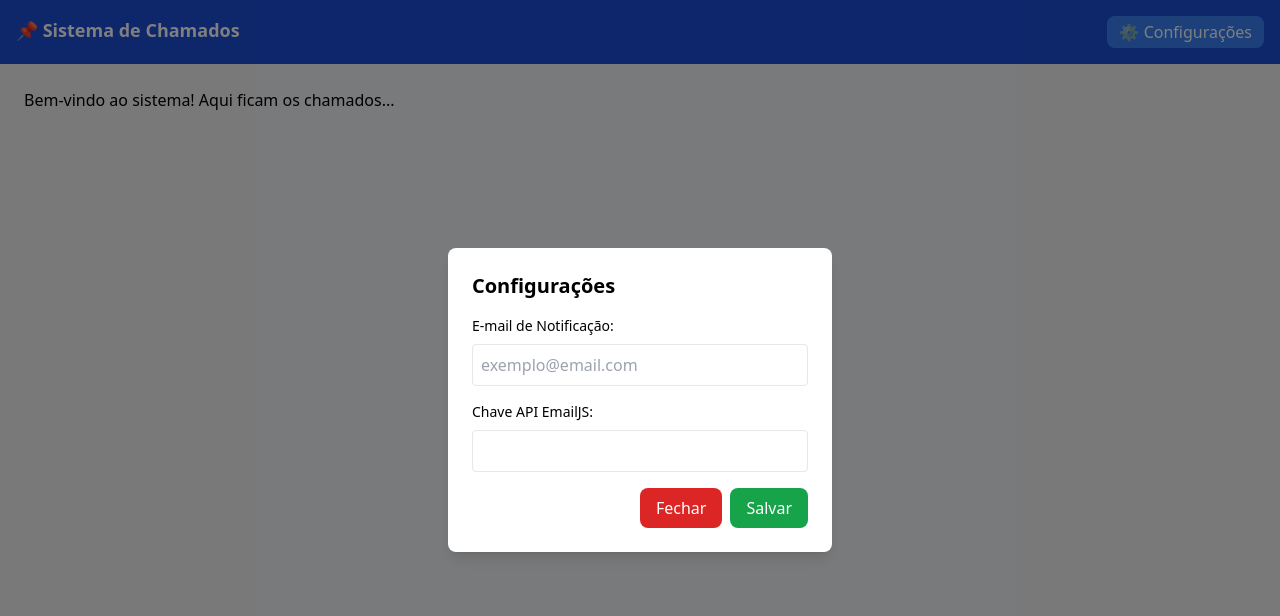
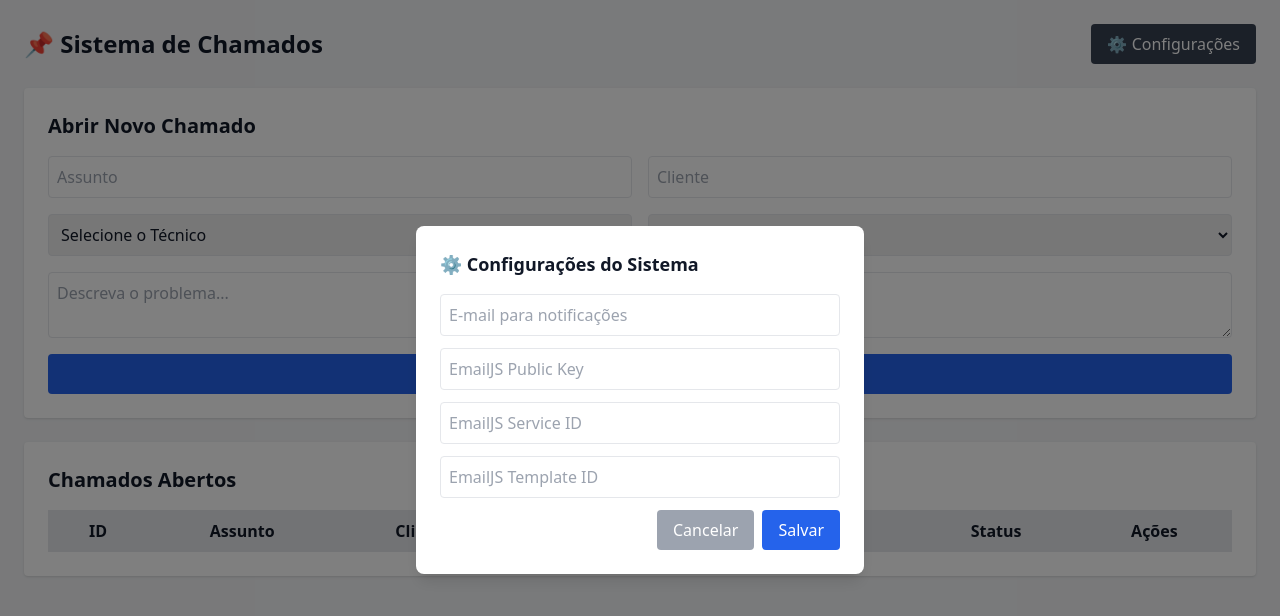
Before and after one commit to limae7852/Chamados, a plain HTML site: page index.html in a window 1280 px wide. Both pictures are taken after a click on the button "⚙️ Configurações". Drawn offline with nearby package versions, Linux system fonts and the light colour scheme.

Commit message:
index.html

```diff
--- a/index.html
+++ b/index.html
@@ -1,69 +1,112 @@
 <!DOCTYPE html>
 <html lang="pt-BR">
 <head>
-  <meta charset="UTF-8">
-  <meta name="viewport" content="width=device-width, initial-scale=1.0">
+<meta charset="UTF-8" />
+<meta name="viewport" content="width=device-width, initial-scale=1.0"/>
 <title>Sistema de Chamados</title>
 <script src="https://cdn.tailwindcss.com"></script>
+<script src="https://cdn.emailjs.com/dist/email.min.js"></script>
+<style>
+  @keyframes blinkHighlight {
+    0% { background-color: #fce7f3; }
+    50% { background-color: #f9a8d4; }
+    100% { background-color: #fce7f3; }
+  }
+  .blink { animation: blinkHighlight 1s ease-in-out 3; }
+  .priority-low { background-color: #ecfdf5; }
+  .priority-medium { background-color: #fef9c3; }
+  .priority-high { background-color: #fee2e2; }
+  .priority-critical { background-color: #fce7f3; font-weight: bold; }
+</style>
 </head>
-<body class="bg-gray-100 min-h-screen">
+<body class="bg-gray-100 text-gray-900">
 
-  <!-- Navbar -->
-  <nav class="bg-blue-700 text-white p-4 flex justify-between">
-    <h1 class="text-lg font-bold">📌 Sistema de Chamados</h1>
-    <button id="btnSettings" class="bg-blue-500 px-3 py-1 rounded-lg hover:bg-blue-600">
-      ⚙️ Configurações
-    </button>
-  </nav>
+<div class="container mx-auto p-6">
+  <div class="flex justify-between items-center mb-6">
+    <h1 class="text-2xl font-bold">📌 Sistema de Chamados</h1>
+    <button id="btnSettings" type="button" class="px-4 py-2 bg-gray-700 text-white rounded">⚙️ Configurações</button>
+  </div>
 
-  <!-- Conteúdo -->
-  <main class="p-6">
-    <p>Bem-vindo ao sistema! Aqui ficam os chamados...</p>
-  </main>
+  <!-- Formulário de Chamados -->
+  <div class="bg-white p-6 rounded shadow mb-6">
+    <h2 class="text-xl font-semibold mb-4">Abrir Novo Chamado</h2>
+    <form id="ticketForm" class="grid grid-cols-1 md:grid-cols-2 gap-4">
+      <input type="text" id="subject" placeholder="Assunto" class="border p-2 rounded" required>
+      <input type="text" id="client" placeholder="Cliente" class="border p-2 rounded" required>
+      <select id="tech" class="border p-2 rounded" required>
+        <option value="">Selecione o Técnico</option>
+      </select>
+      <select id="priority" class="border p-2 rounded" required>
+        <option value="">Selecione a Prioridade</option>
+        <option value="low">Baixa</option>
+        <option value="medium">Média</option>
+        <option value="high">Alta</option>
+        <option value="critical">Crítica</option>
+      </select>
+      <textarea id="description" placeholder="Descreva o problema..." class="border p-2 rounded col-span-1 md:col-span-2" required></textarea>
+      <button type="submit" class="bg-blue-600 text-white px-4 py-2 rounded col-span-1 md:col-span-2">Abrir Chamado</button>
+    </form>
+  </div>
 
-  <!-- Modal Configurações -->
-  <div id="modalSettings" class="fixed inset-0 hidden items-center justify-center bg-black bg-opacity-50">
-    <div class="bg-white p-6 rounded-lg shadow-lg w-96">
-      <h2 class="text-xl font-bold mb-4">Configurações</h2>
-
-      <label class="block mb-2 text-sm font-medium">E-mail de Notificação:</label>
-      <input id="notifyEmail" type="email" class="w-full border p-2 rounded mb-4" placeholder="exemplo@email.com">
-
-      <label class="block mb-2 text-sm font-medium">Chave API EmailJS:</label>
-      <input id="emailjsKey" type="text" class="w-full border p-2 rounded mb-4">
-
-      <div class="flex justify-end gap-2">
-        <button id="closeSettings" class="px-4 py-2 bg-red-600 text-white rounded-lg">Fechar</button>
-        <button id="saveSettings" class="px-4 py-2 bg-green-600 text-white rounded-lg">Salvar</button>
-      </div>
+  <!-- Lista de Chamados -->
+  <div class="bg-white p-6 rounded shadow">
+    <h2 class="text-xl font-semibold mb-4">Chamados Abertos</h2>
+    <table class="w-full border-collapse">
+      <thead>
+        <tr class="bg-gray-200">
+          <th class="px-4 py-2 border">ID</th>
+          <th class="px-4 py-2 border">Assunto</th>
+          <th class="px-4 py-2 border">Cliente</th>
+          <th class="px-4 py-2 border">Técnico</th>
+          <th class="px-4 py-2 border">Prioridade</th>
+          <th class="px-4 py-2 border">Status</th>
+          <th class="px-4 py-2 border">Ações</th>
+        </tr>
+      </thead>
+      <tbody id="ticketsList"></tbody>
+    </table>
   </div>
 </div>
 
-  <!-- Script -->
+<!-- Modal Configurações -->
+<div id="modalSettings" class="fixed inset-0 hidden items-center justify-center bg-black bg-opacity-50 z-50">
+  <div class="bg-white rounded-lg shadow-lg w-[28rem] p-6">
+    <h3 class="text-lg font-bold mb-4">⚙️ Configurações do Sistema</h3>
+    <form id="formSettings" class="space-y-3">
+      <input type="email" id="notifyEmail" placeholder="E-mail para notificações" class="border p-2 w-full rounded" required>
+      <input type="text" id="emailjsKey" placeholder="EmailJS Public Key" class="border p-2 w-full rounded" required>
+      <input type="text" id="emailjsService" placeholder="EmailJS Service ID" class="border p-2 w-full rounded" required>
+      <input type="text" id="emailjsTemplate" placeholder="EmailJS Template ID" class="border p-2 w-full rounded" required>
+
+      <div class="flex justify-end space-x-2 mt-4">
+        <button type="button" id="closeSettingsBtn" class="px-4 py-2 rounded bg-gray-400 text-white">Cancelar</button>
+        <button type="submit" class="px-4 py-2 rounded bg-blue-600 text-white">Salvar</button>
+      </div>
+    </form>
+  </div>
+</div>
+
 <script>
-    document.addEventListener("DOMContentLoaded", () => {
+document.addEventListener("DOMContentLoaded", function(){
   const btnSettings = document.getElementById("btnSettings");
   const modalSettings = document.getElementById("modalSettings");
-      const closeSettingsBtn = document.getElementById("closeSettings");
-      const saveSettingsBtn = document.getElementById("saveSettings");
+  const closeSettingsBtn = document.getElementById("closeSettingsBtn");
 
-      // Abrir modal
-      btnSettings.addEventListener("click", () => {
+  function openSettings(){
     modalSettings.classList.remove("hidden");
     modalSettings.classList.add("flex");
-      });
-
-      // Fechar modal
-      closeSettingsBtn.addEventListener("click", () => {
+  }
+  function closeSettings(){
     modalSettings.classList.add("hidden");
     modalSettings.classList.remove("flex");
-      });
+  }
 
-      // Salvar (exemplo simples só para debug)
-      saveSettingsBtn.addEventListener("click", () => {
-        alert("Configurações salvas com sucesso!");
-        modalSettings.classList.add("hidden");
-        modalSettings.classList.remove("flex");
+  btnSettings.addEventListener("click", openSettings);
+  closeSettingsBtn.addEventListener("click", closeSettings);
+
+  // fecha clicando fora do modal
+  modalSettings.addEventListener("click", (e)=>{
+    if(e.target === modalSettings) closeSettings();
   });
 });
 </script>
```
Lines whose indentation alone changed are shown as unchanged.
